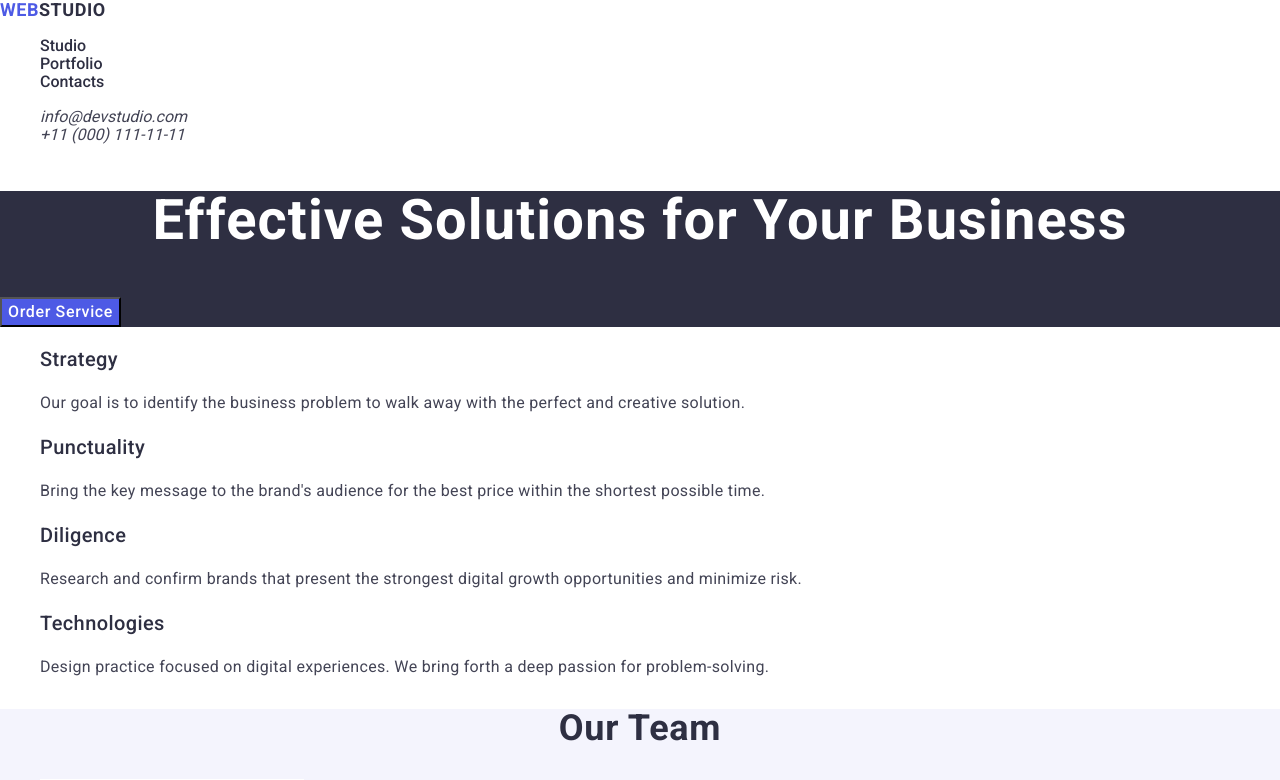
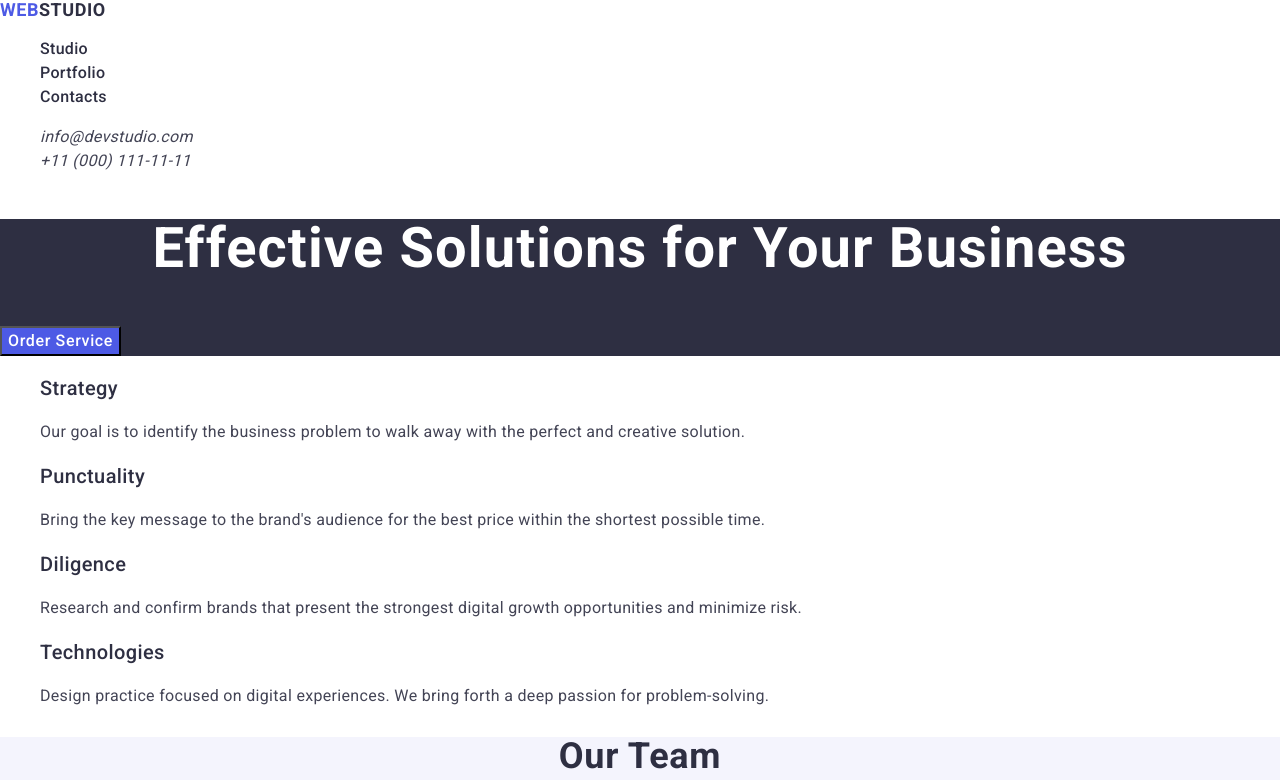
Before and after one commit to itstacy/goit-markup-hw-02, a plain HTML site: page index.html in a window 1280 px wide. Shown: the top 780 px of the page. Drawn offline with nearby package versions, Linux system fonts and the light colour scheme.

Commit message:
add index.html file

```diff
--- a/css/styles.css
+++ b/css/styles.css
@@ -36,11 +36,25 @@ a {
     font-weight: 500;
     font-size: 16px;
     line-height: 1,1;
+    letter-spacing: 0.02em;
+    line-height: 1.5;
     color: #2E2F42;
 }
 .menu-link:hover,
 .menu-link:focus {
 color: #404BBF;
+}
+.address {
+    line-height: 1.5;
+    letter-spacing: 0.02em;
+    font-weight: 400;
+    font-size: 16px;
+    line-height: 1,1;
+    color: #434455;
+}
+.address:hover,
+.address:focus {
+color: #404bbf;
 }
 .mail {
     font-weight: 400;
@@ -62,6 +76,7 @@ color: #9747FF;
 .number:focus {
 color: #9747FF;
 }
+
 /* #endregion Header */
 
 /* #region Hero */
@@ -115,6 +130,9 @@ color: #9747FF;
     text-transform: capitalize;
     font-size: 36px;
     color: #2E2F42;
+}
+.background {
+    background-color: #FFFFFF;
 }
 .person {
     font-weight: 500;
--- a/index.html
+++ b/index.html
@@ -27,7 +27,7 @@
             </li>
         </ul>
     </nav>
-    <address>
+    <address class="address">
         <ul>
             <li><a class="mail" href="mailto:info@devstudio.com">info@devstudio.com</a></li>
             <li><a class="number" href="tel:+110001111111">+11 (000) 111-11-11</a></li>
@@ -69,7 +69,7 @@
          <!-- #region section3 -->
         <section class="second-section">
             <h2 class="second-title">Our Team</h2>
-            <ul>
+            <ul class="background">
                 <li>
                     <img src="./images/team1.jpg" alt="Mark Guerrero"
                     width="264" height="260">
@@ -142,7 +142,7 @@
      <!-- #endregion section4 -->
      <!-- #region footer -->
      <footer class="footer">
-        <a href="./index.html"><span class="logo-footer">Web<span class="studio-footer">Studio</span></span></a>
+        <a class="logo-footer" href="./index.html"><span>Web<span class="studio-footer">Studio</span></span></a>
         <p class="text">Increase the flow of customers and sales for your business with digital marketing & growth solutions.</p>
      </footer>
      <!-- #endregion header -->
```
